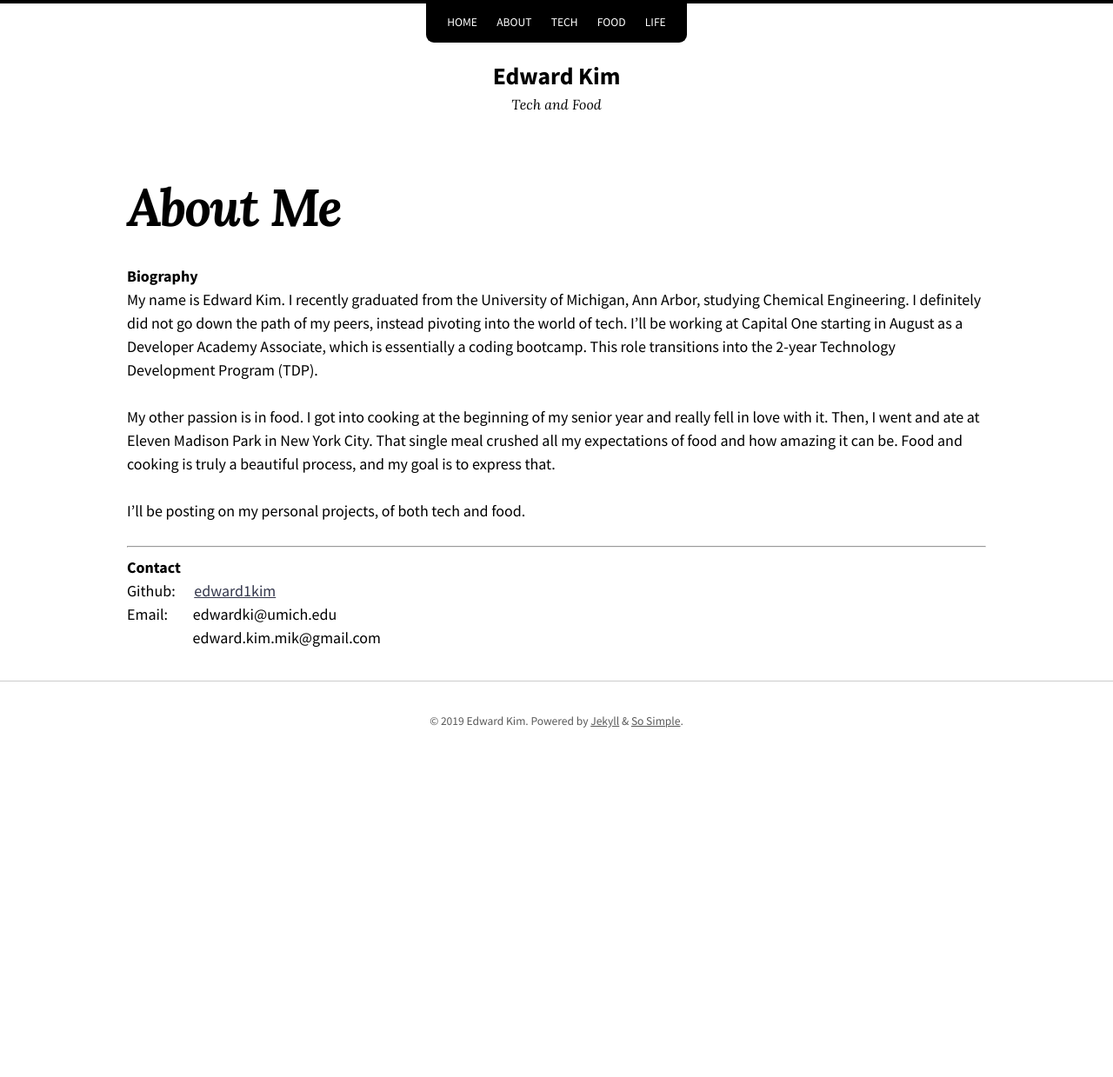
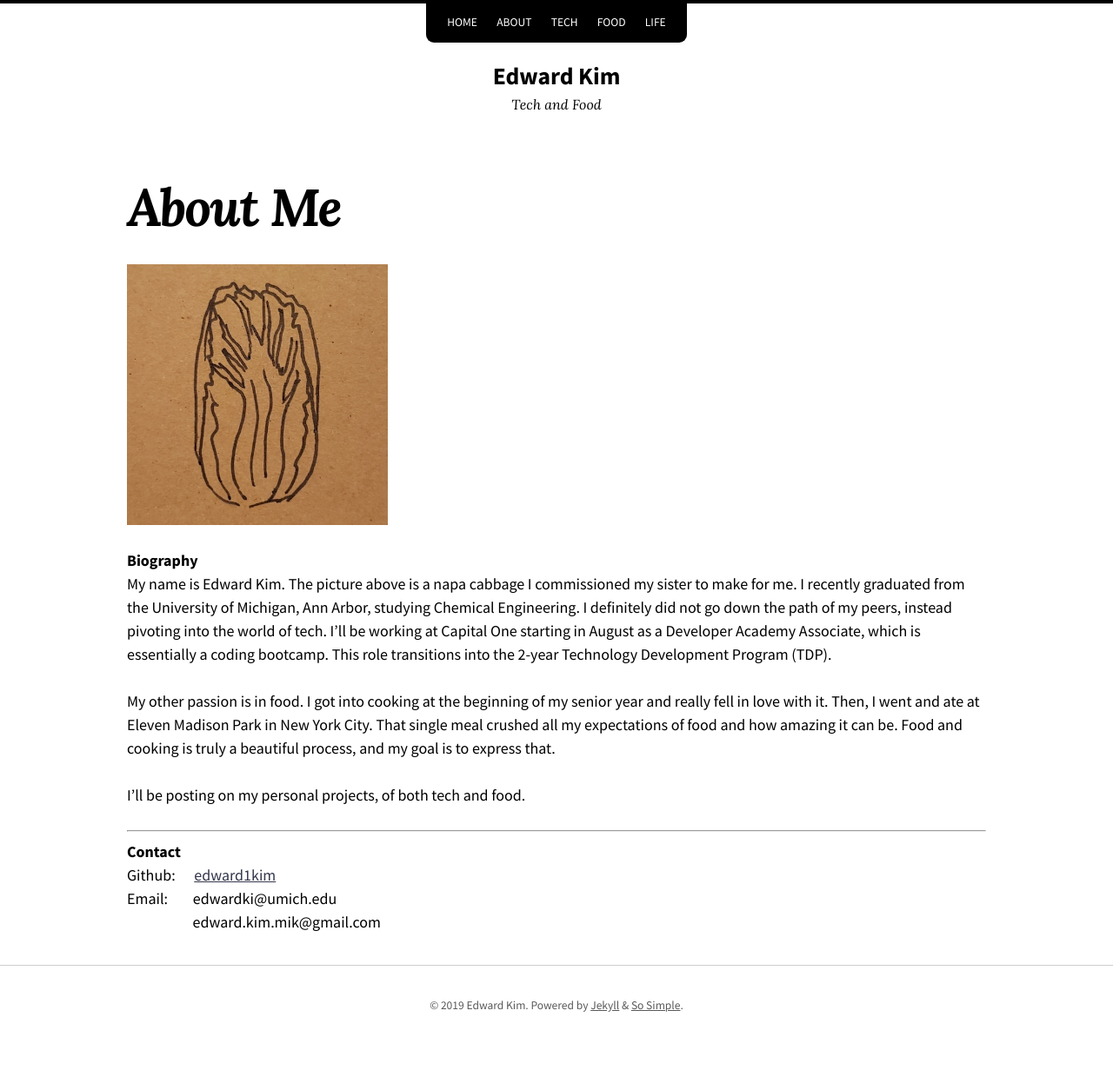
Before and after one commit to edward1kim/edward1kim.github.io, a Jekyll site: the page built from about.md, in a window 1280 px wide. Shown: the whole page at 87% size. Built offline with Jekyll 4.4.1, drawn with Linux system fonts in a browser that asks for light colours; nearby versions of some CDN libraries; a script that is not in the unit is left out; before the commit the page ends 912 px from its top, so only the background shows below that.

Commit message:
favicon + update to about page

```diff
--- a/_includes/head-custom.html
+++ b/_includes/head-custom.html
@@ -1,12 +1,12 @@
 <!-- start custom head snippets -->
 
 <!-- insert favicons. use http://realfavicongenerator.net/ -->
-<!-- <link rel="apple-touch-icon" sizes="180x180" href="{{ site.baseurl }}/assets/images/favicon/apple-touch-icon.png">
+<link rel="apple-touch-icon" sizes="180x180" href="{{ site.baseurl }}/assets/images/favicon/apple-touch-icon.png">
 <link rel="icon" type="image/png" sizes="32x32" href="{{ site.baseurl }}/assets/images/favicon/favicon-32x32.png">
 <link rel="icon" type="image/png" sizes="16x16" href="{{ site.baseurl }}/assets/images/favicon/favicon-16x16.png">
 <link rel="manifest" href="{{ site.baseurl }}/assets/images/favicon/site.webmanifest">
 <link rel="mask-icon" href="{{ site.baseurl }}/assets/images/favicon/safari-pinned-tab.svg" color="#5bbad5">
 <meta name="msapplication-TileColor" content="#da532c">
-<meta name="theme-color" content="#ffffff"> -->
+<meta name="theme-color" content="#ffffff">
 
 <!-- end custom head snippets -->
--- a/about.md
+++ b/about.md
@@ -3,8 +3,13 @@ layout: page
 title: About Me
 permalink: /about/
 ---
+
+{:refdef: style="text-align: left;"}
+![napa](/assets/images/favicon/favicon-orig.jpeg){:width="300px"}
+{: refdef}
+
 **Biography**
-My name is Edward Kim. I recently graduated from the University of Michigan, Ann Arbor, studying Chemical Engineering. I definitely did not go down the path of my peers, instead pivoting into the world of tech. I'll be working at Capital One starting in August as a Developer Academy Associate, which is essentially a coding bootcamp. This role transitions into the 2-year Technology Development Program (TDP).
+My name is Edward Kim. The picture above is a napa cabbage I commissioned my sister to make for me. I recently graduated from the University of Michigan, Ann Arbor, studying Chemical Engineering. I definitely did not go down the path of my peers, instead pivoting into the world of tech. I'll be working at Capital One starting in August as a Developer Academy Associate, which is essentially a coding bootcamp. This role transitions into the 2-year Technology Development Program (TDP).
 
 My other passion is in food. I got into cooking at the beginning of my senior year and really fell in love with it.  Then, I went and ate at Eleven Madison Park in New York City. That single meal crushed all my expectations of food and how amazing it can be. Food and cooking is truly a beautiful process, and my goal is to express that.
 
```
Also changed, not shown: assets/images/favicon/browserconfig.xml (added, +9 -0 lines), assets/images/favicon/android-chrome-192x192.png (added), assets/images/favicon/android-chrome-384x384.png (added), assets/images/favicon/apple-touch-icon.png (added), assets/images/favicon/favicon-16x16.png (added), assets/images/favicon/favicon-32x32.png (added), assets/images/favicon/favicon-orig.jpeg (added), assets/images/favicon/favicon.ico (added), assets/images/favicon/mstile-150x150.png (added), assets/images/favicon/safari-pinned-tab.svg (added), assets/images/favicon/site.webmanifest (added).
